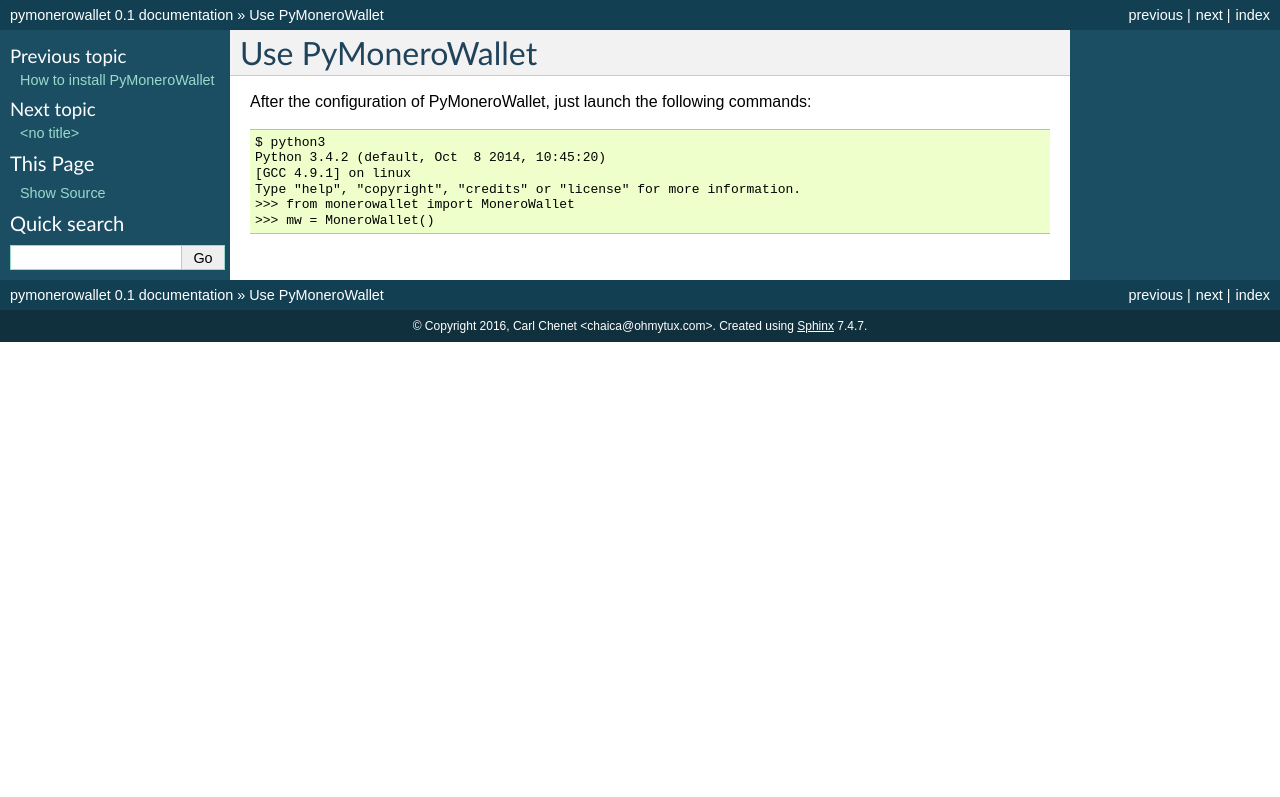
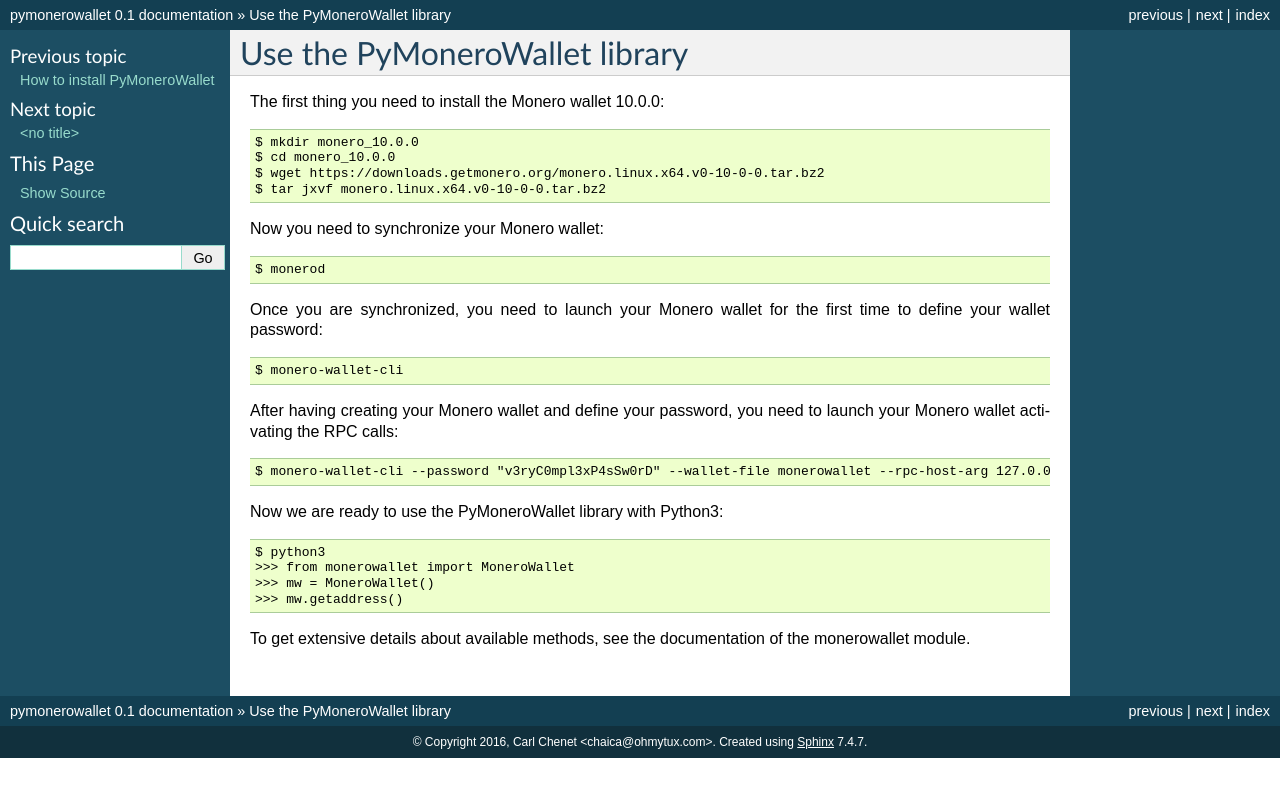
Before and after one commit to emesik/pymonerowallet, a Sphinx documentation site: the page built from docs/source/use.rst, in a window 1280 px wide. Shown: the top 797 px of the page. Built offline with Sphinx 7.4.7, drawn with Linux system fonts in a browser that asks for light colours.

Commit message:
improve use section

```diff
--- a/docs/source/use.rst
+++ b/docs/source/use.rst
@@ -1,10 +1,29 @@
-Use PyMoneroWallet
-==================
-After the configuration of PyMoneroWallet, just launch the following commands::
+Use the PyMoneroWallet library
+==============================
+The first thing you need to install the Monero wallet 10.0.0::
+
+    $ mkdir monero_10.0.0
+    $ cd monero_10.0.0
+    $ wget https://downloads.getmonero.org/monero.linux.x64.v0-10-0-0.tar.bz2
+    $ tar jxvf monero.linux.x64.v0-10-0-0.tar.bz2
+
+Now you need to synchronize your Monero wallet::
+
+    $ monerod
+
+Once you are synchronized, you need to launch your Monero wallet for the first time to define your wallet password::
+
+    $ monero-wallet-cli
+
+After having creating your Monero wallet and define your password, you need to launch your Monero wallet activating the RPC calls::
+
+    $ monero-wallet-cli --password "v3ryC0mpl3xP4sSw0rD" --wallet-file monerowallet --rpc-host-arg 127.0.0.1 --rpc-prot-arg 18082
+
+Now we are ready to use the PyMoneroWallet library with Python3::
 
     $ python3
-    Python 3.4.2 (default, Oct  8 2014, 10:45:20)
-    [GCC 4.9.1] on linux
-    Type "help", "copyright", "credits" or "license" for more information.
     >>> from monerowallet import MoneroWallet
     >>> mw = MoneroWallet()
+    >>> mw.getaddress()
+
+To get extensive details about available methods, see the documentation of the monerowallet module.
```
